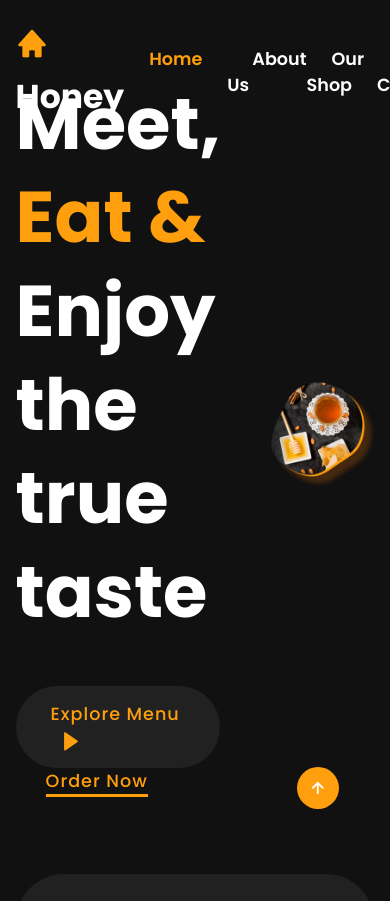
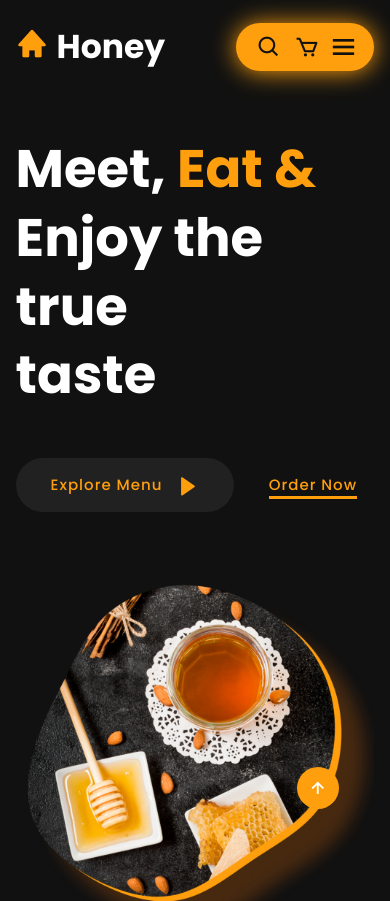
Before and after one commit to chrismbah/Honey-Foods, a plain HTML site: page index.html in a window 390 px wide. Shown: the top 901 px of the page. Drawn offline with nearby package versions, Linux system fonts and the light colour scheme.

Commit message:
Added new features

```diff
--- a/index.css
+++ b/index.css
@@ -456,3 +456,94 @@ header.sticky{
     }
 
 }
+@media (max-width:1180px) {
+    :root{
+        --bg-font:4rem;
+        --h2-font:2.2rem;
+        --p-font:15px;
+    }
+    .home{ /*height 85vh*/
+    }
+}
+@media(max-width:1060px){
+    #menu-icon{
+        display: initial;
+    }
+    .navlist{
+        position: absolute;
+        top: -1000px;
+        left: 0;
+        right: 0;
+        display: flex;
+        flex-direction: column;
+        text-align: left;
+        background-color: var(--other-color);
+        transition: all .5s ease;
+    }
+    .navlist a {
+        display: block;
+        padding: 0 .5rem;
+        margin: 1rem;
+        border-left: 2px solid var(--main-color);
+    }
+    .navlist .open{
+        top: 100%;
+    }
+}
+@media (max-width:1045px) {
+    :root{
+        --bg-font:3.3rem;
+        --h2-font:2rem;
+    }
+    .home-img img{
+        width: 100%;
+        max-width: 490px;
+        height: auto;
+    }
+    .about-img img{
+        width: 100%;
+        max-width: 490px;
+        height: auto;
+    }
+    /* .home{
+         height: 70vh;
+    } */
+
+}
+@media (max-width:860px) {
+    .home{
+        grid-template-columns: 1fr;
+        height: 118vh;
+    }
+    .home-text{
+        padding-top: 60px;
+    }
+    .home-img{
+        text-align: center;
+    }
+    .about{
+        grid-template-columns: 1fr;
+    }
+    .about-img{
+        text-align: center;
+    }
+}
+@media (max-width:520px) {
+    .contact-img{
+        gap: 1.5rem;
+    }
+    .contact-img img{
+        width: 100%;
+        max-width: 140px;
+        height: auto;
+    }
+    .social i{
+        margin: 0 10px;
+    }
+    .contact-text{
+        max-width: 100%;
+    }
+    .details{
+        gap: 1.5rem;
+    }
+}
--- a/index.html
+++ b/index.html
@@ -281,9 +281,6 @@
           <div class="main-d">
             <a href=""><i class="bx bxl-youtube"></i>Chris mbah</a>
           </div>
-          <div class="main-d">
-            <a href=""><i class="bx bxs-bell"></i>Suscribe</a>
-          </div>
         </div>
       </div>
     </section>
```
